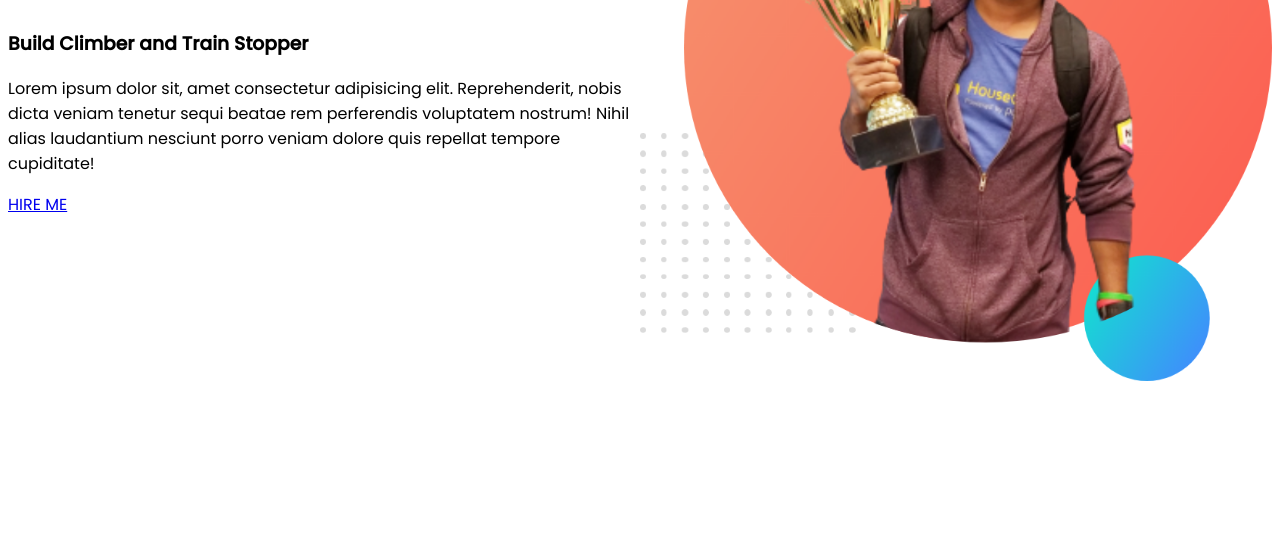
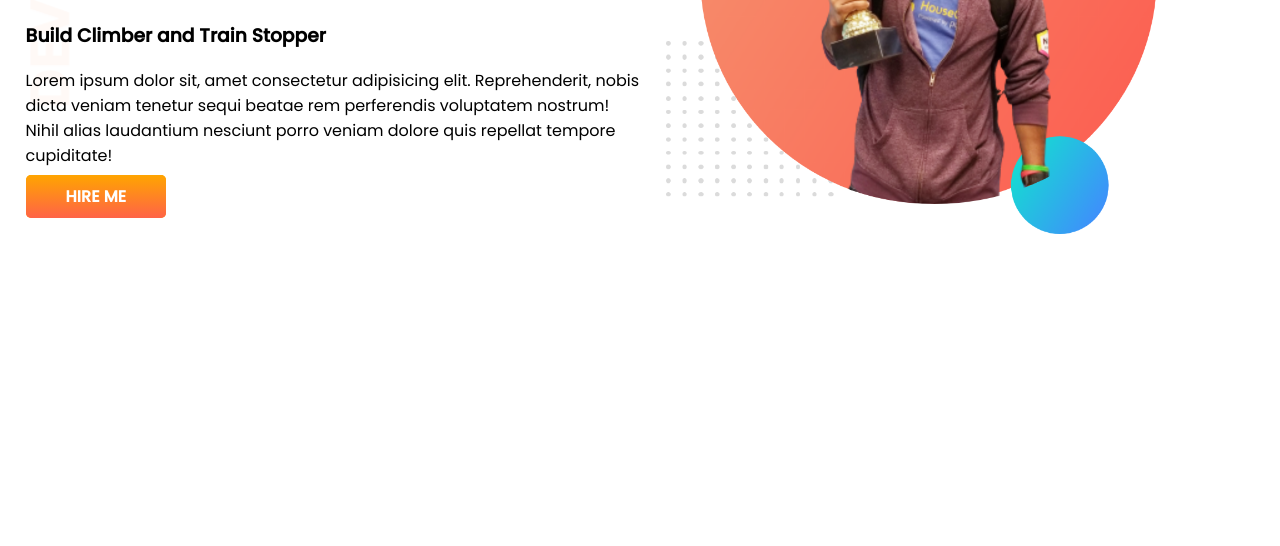
Before and after one commit to shumonira/dev-portfolio, a plain HTML site: page index.html in a window 1280 px wide. Shown: the part 254-800 px from the top of the page. Drawn offline with Linux system fonts and the light colour scheme.

Commit message:
further updated

```diff
--- a/index.html
+++ b/index.html
@@ -14,7 +14,7 @@
 </head>
 
 <body>
-    <section>
+    <section class="top-banner">
         <div class="half-width">
             <h1>Welcome To</h1>
             <h1><span class="orange-color">Shumon's </span>World!!!</h1>
@@ -26,7 +26,7 @@
                 repellat
                 tempore cupiditate!
             </p>
-            <a target="_blank" href="https://www.linkedin.com/in/shumon-uddin-201b9083/">HIRE ME</a>
+            <a class="btn-hireme" target="_blank" href="https://www.linkedin.com/in/shumon-uddin-201b9083/">HIRE ME</a>
         </div>
         <div class="half-width">
             <img src="/images/j_pic.png" alt="">
--- a/style.css
+++ b/style.css
@@ -1,18 +1,34 @@
-body{
+body {
   font-family: 'Poppins', sans-serif;
+  margin: 0;
 }
-h1{
+h1 {
   font-size: 50px;
 }
-.orange-color{
-  color:orange;
+.orange-color {
+  color: orange;
 }
-section{
-  display:flex;
+section {
+  display: flex;
 }
-.half-width{
-  width:50%;
+.half-width {
+  width: 50%;
+  padding-left: 2%;
 }
-.half-width img{
-  width: 100%;
+.half-width img {
+  width: 80%;
 }
+.btn-hireme{
+  background-color: orange;
+  text-decoration: none;
+  background-image: linear-gradient(orange, tomato) ;
+  font-weight: 600;
+  color: white;
+  padding: 10px 40px;
+  border-radius: 5px;
+}
+
+.top-banner{
+  background-image: url(images/top-banner.png);
+  background-repeat: no-repeat;
+}
```
